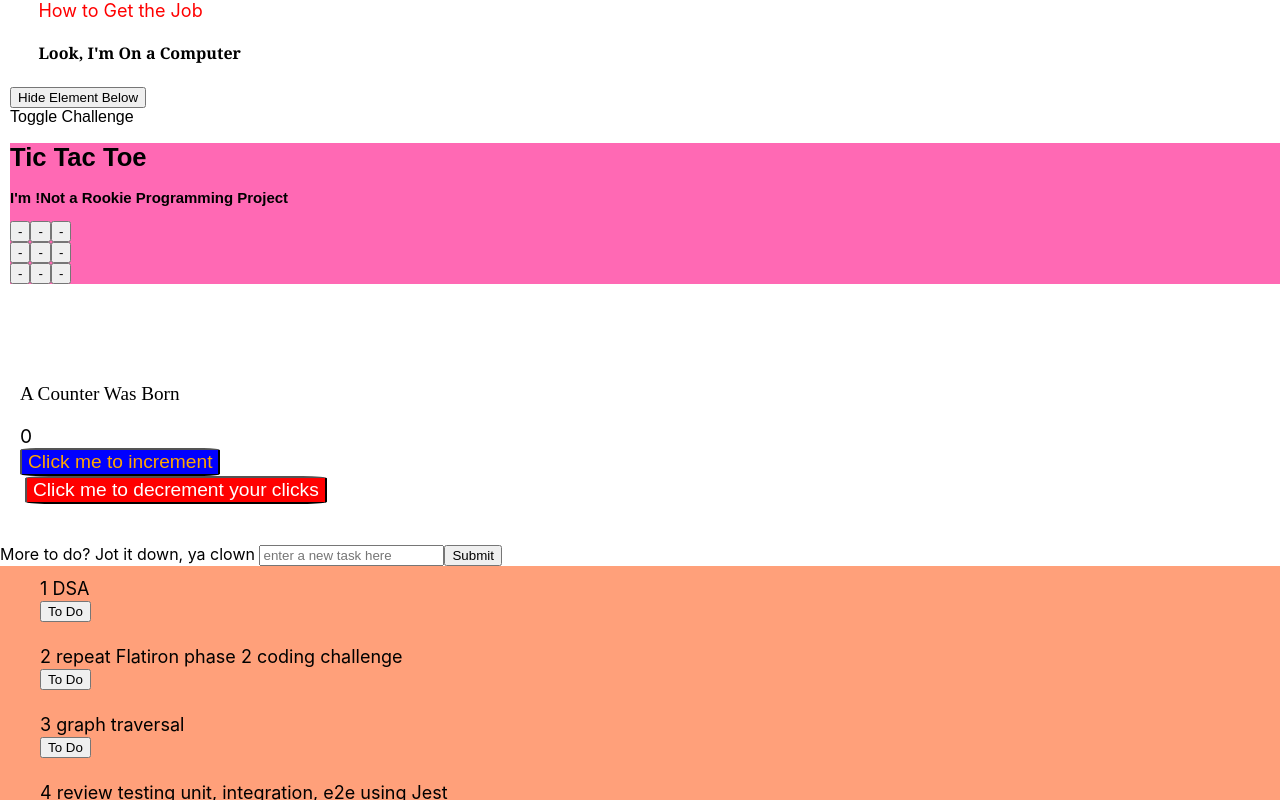
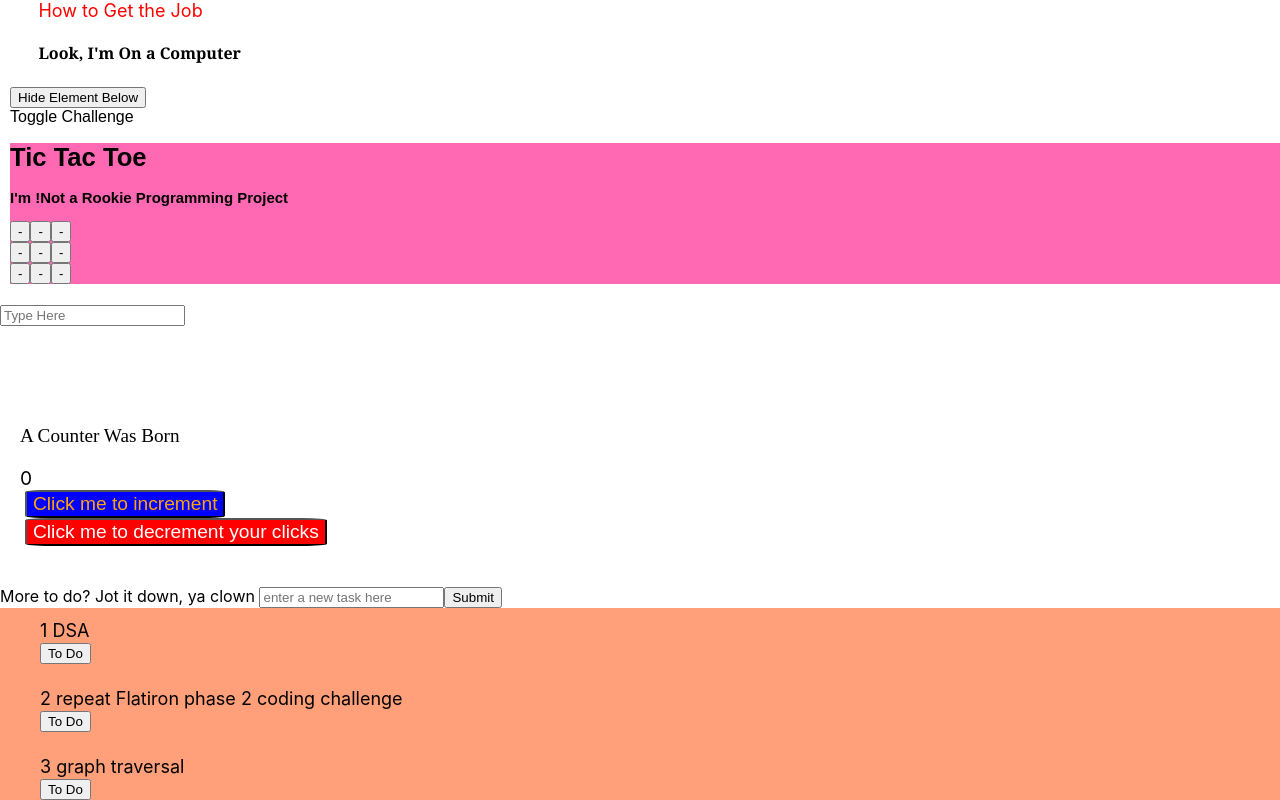
Before and after one commit to Laraellenh/todo-list-frontend-practice, a React (Create React App) app: page /tictactoe in a window 1280 px wide. Shown: the top 800 px of the page. Built offline with nearby package versions, Linux system fonts and the light colour scheme; data requests are answered from the project's data file.

Commit message:
added a databinding component

```diff
--- a/src/App.js
+++ b/src/App.js
@@ -7,6 +7,7 @@ import { Link} from "react-router-dom"
 import TicTacToe from './Components/TicTacToe'
 import Counter from './Components/Counter'
 import Toggle from './Components/Toggle'
+import DataBinding from './Components/DataBinding';
 // going to use borwser router to put give other components (game, counter) their own paths when I have time
 
 function App() {
@@ -38,6 +39,8 @@ useEffect(()=>{
       <h4 className="h4"> Look, I'm On a Computer </h4>
       <Toggle/>
       <TicTacToe/>
+      <br></br>
+      <DataBinding/>
       <Counter/>
       <br></br>
       <br></br>
--- a/src/Components/Counter.js
+++ b/src/Components/Counter.js
@@ -29,8 +29,7 @@ export default function Counter(){
             <button
             style={{
                 fontSize: '100%',
-                top: '20vh',
-                marginRight: '5px',
+                marginLeft: '5px',
                 backgroundColor: 'blue',
                 borderRadius: '8%',
                 color: 'orange',
@@ -47,7 +46,6 @@ export default function Counter(){
             <button
                 style={{
                     fontSize: '100%',
-                    top: '20vh',
                     marginLeft: '5px',
                     backgroundColor: 'red',
                     borderRadius: '8%',
--- /dev/null
+++ b/src/Components/DataBinding.js
@@ -0,0 +1,18 @@
+
+import { useState } from "react"
+
+
+ export default function DataBinding(){
+    const [dataValue, setDataValue] = useState("")
+    return(
+        <>
+        <input
+        type = "text"
+        placeholder="Type Here"
+        value ={dataValue}
+        onChange = {(e)=>setDataValue(e.target.value) }
+       />
+       <p>{dataValue}</p>
+        </>
+    )
+}
--- a/src/Components/TicTacToe.js
+++ b/src/Components/TicTacToe.js
@@ -21,7 +21,10 @@ export default function TicTacToe() {
             background: "hotpink",
             fontFamily: "sans-serif",
             fontSize: "80%",
-            marginLeft: "10px"
+            marginLeft: "10px",
+            justifyItems: "space-evenly",
+
+
         }} >
       <h1>Tic Tac Toe </h1>
       <h3> I'm !Not a Rookie Programming Project </h3>
--- a/src/Components/TodoContainer.js
+++ b/src/Components/TodoContainer.js
@@ -1,4 +1,6 @@
 import {useState} from 'react'
+
+
 function TodoContainer({task}){
 
     const [done, setDone] = useState(false)
@@ -7,14 +9,16 @@ function TodoContainer({task}){
         setDone((done)=> !done);
        }
 
-//   const list= tasks?.map((task, index)=>(<TodoList  key={index} task={task} > {list} </TodoList>))
+
 
     return(
         <div>
             <ol>
+
               {task.id}  {task.task}
               <br></br>
               <button onClick={changeStateDone}> {done? "Completed Task, great work" : "To Do"} </button>
+
                </ol>
 
 
```
